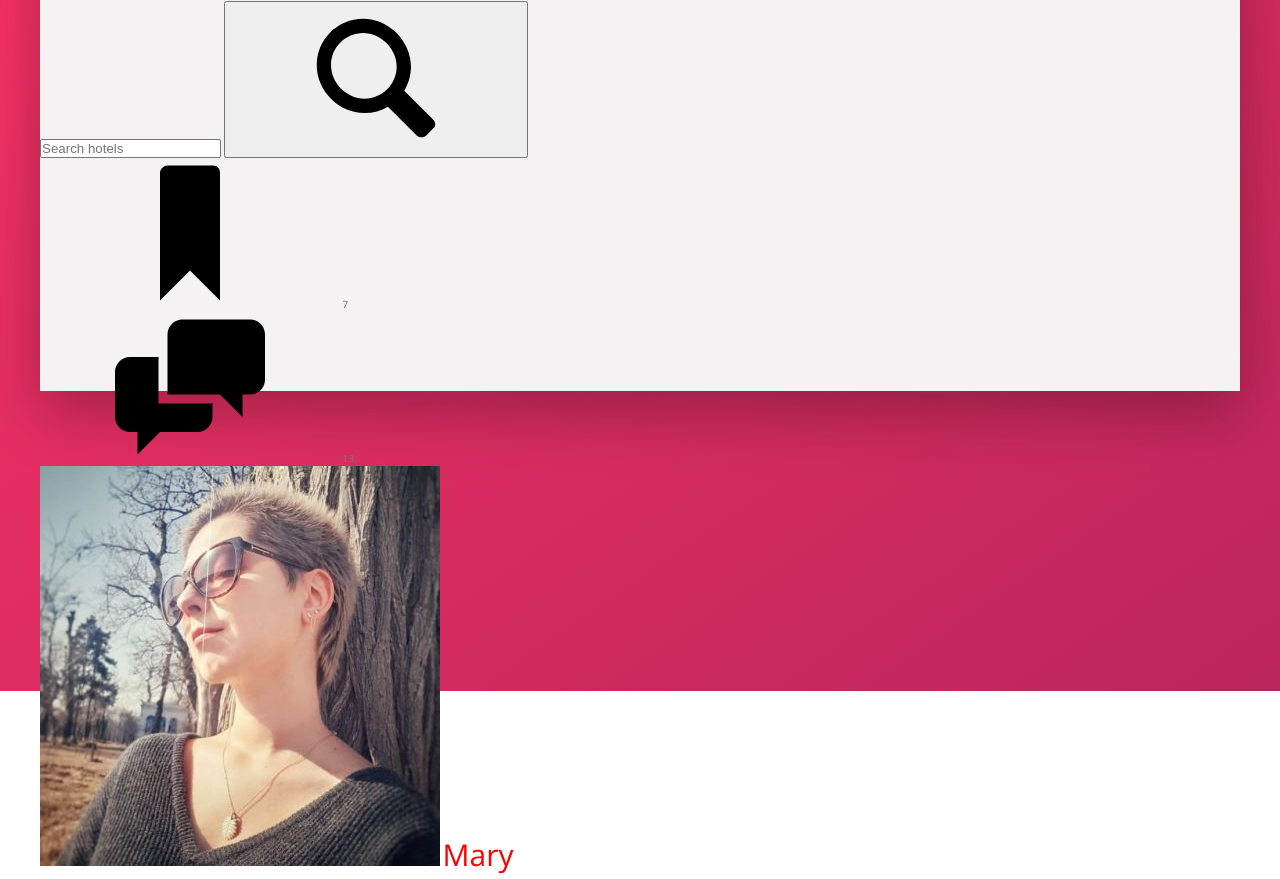
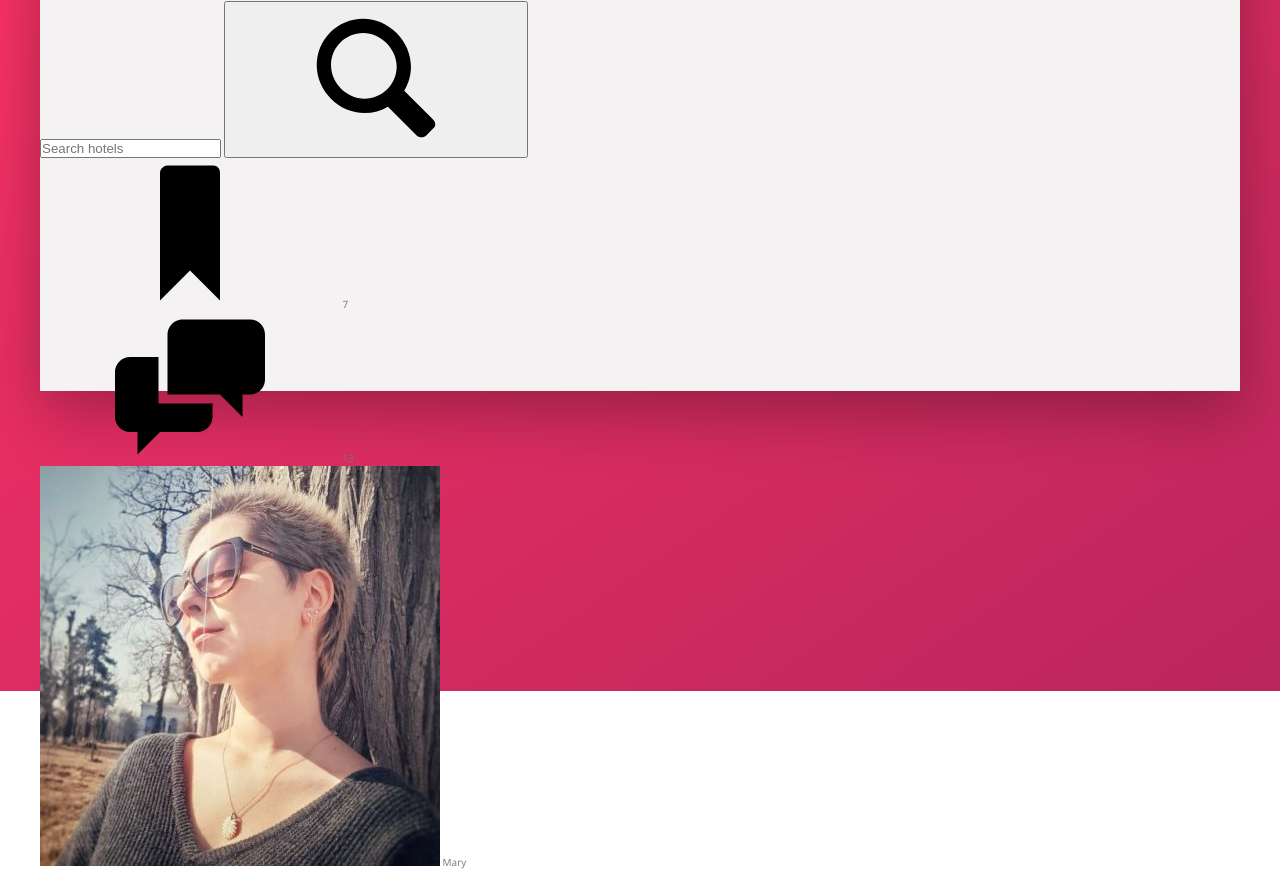
Before and after one commit to MariaKavtysh/Trillo, a website: page index.html in a window 1280 px wide. Shown: the part 189-1068 px from the top of the page. Drawn offline with nearby package versions, Linux system fonts and the light colour scheme.

Commit message:
basic layout + header layout

```diff
--- a/sass/components/_header.scss
+++ b/sass/components/_header.scss
@@ -22,8 +22,6 @@
 .user-nav__user-photo {
 }
 .user-nav__user-name {
-  font-size: 30px;
-  color: red;
 }
 .content {
 }
```
Also changed, not shown: css/main.css, 1 other file.
